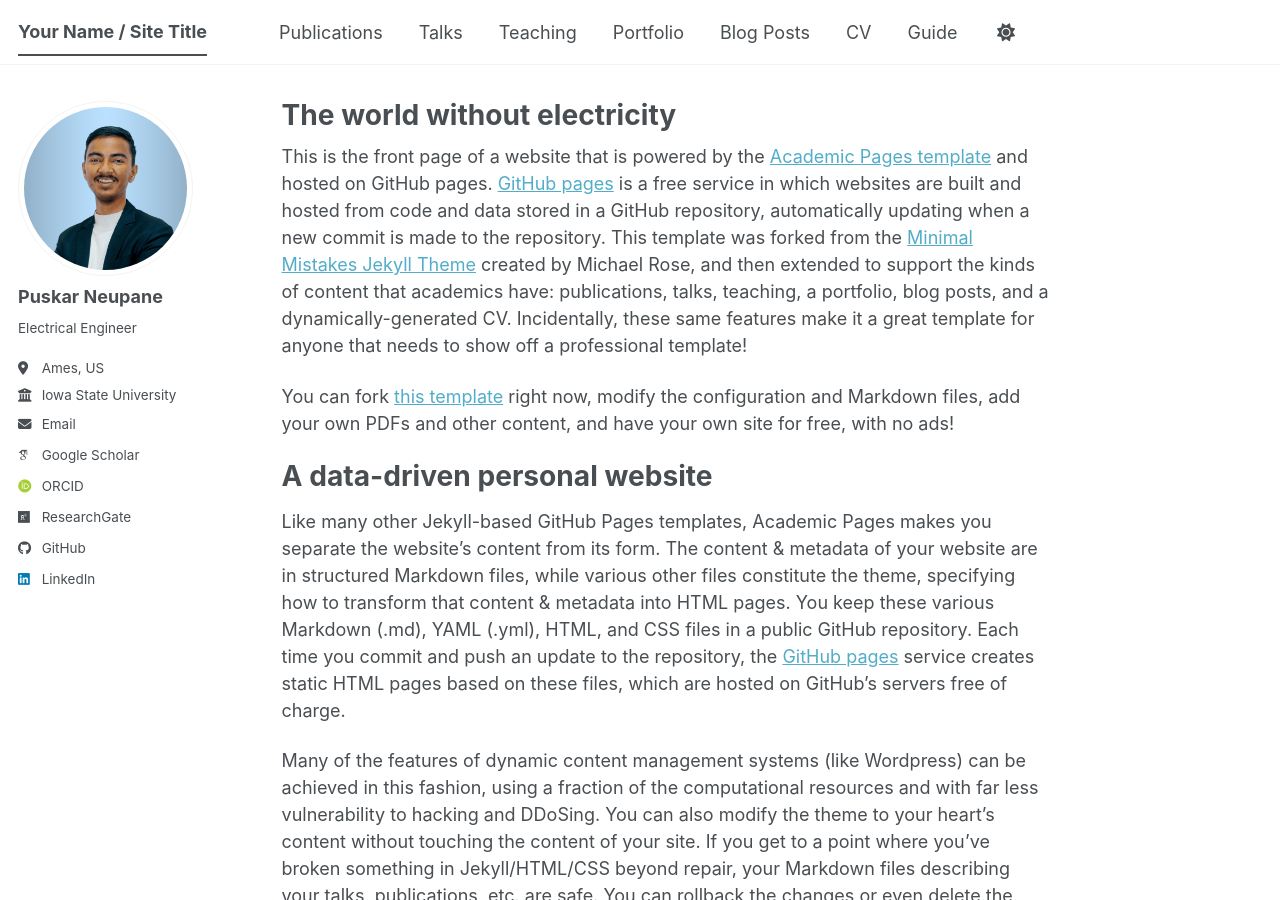
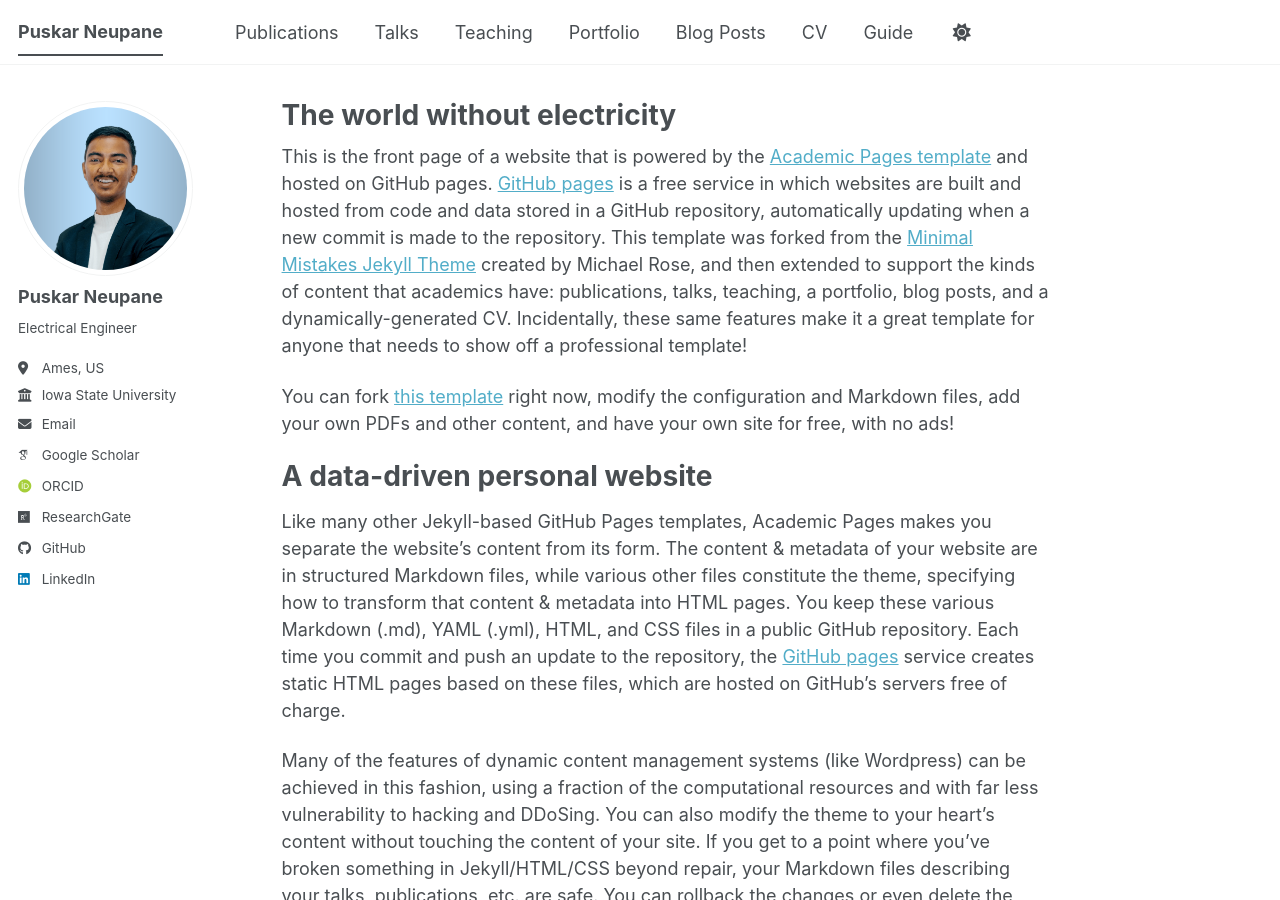
Before and after one commit to Puskar-Neupane/website, a Jekyll site: the page built from _pages/about.md, in a window 1280 px wide and 900 px high. Built offline with Jekyll 4.4.1, drawn with Linux system fonts in a browser that asks for light colours; some web fonts are replaced; a script bundle is joined from its source files by our own code; library files that are not in the unit come from our copies.

Commit message:
Update _config.yml

```diff
--- a/_config.yml
+++ b/_config.yml
@@ -9,7 +9,7 @@
 # Basic Site Settings
 locale                   : "en-US"
 site_theme               : "default" # The available themes options are "default", "air", "sunrise", "mint", "dirt" and "contrast"
-title                    : "Your Name / Site Title"
+title                    : "Puskar Neupane"
 title_separator          : "-"
 name                     : &name "Your Name"
 description              : &description "Your Name's academic portfolio"   # Update this with a general description of your site, this is the default if not overridden by a page
```
